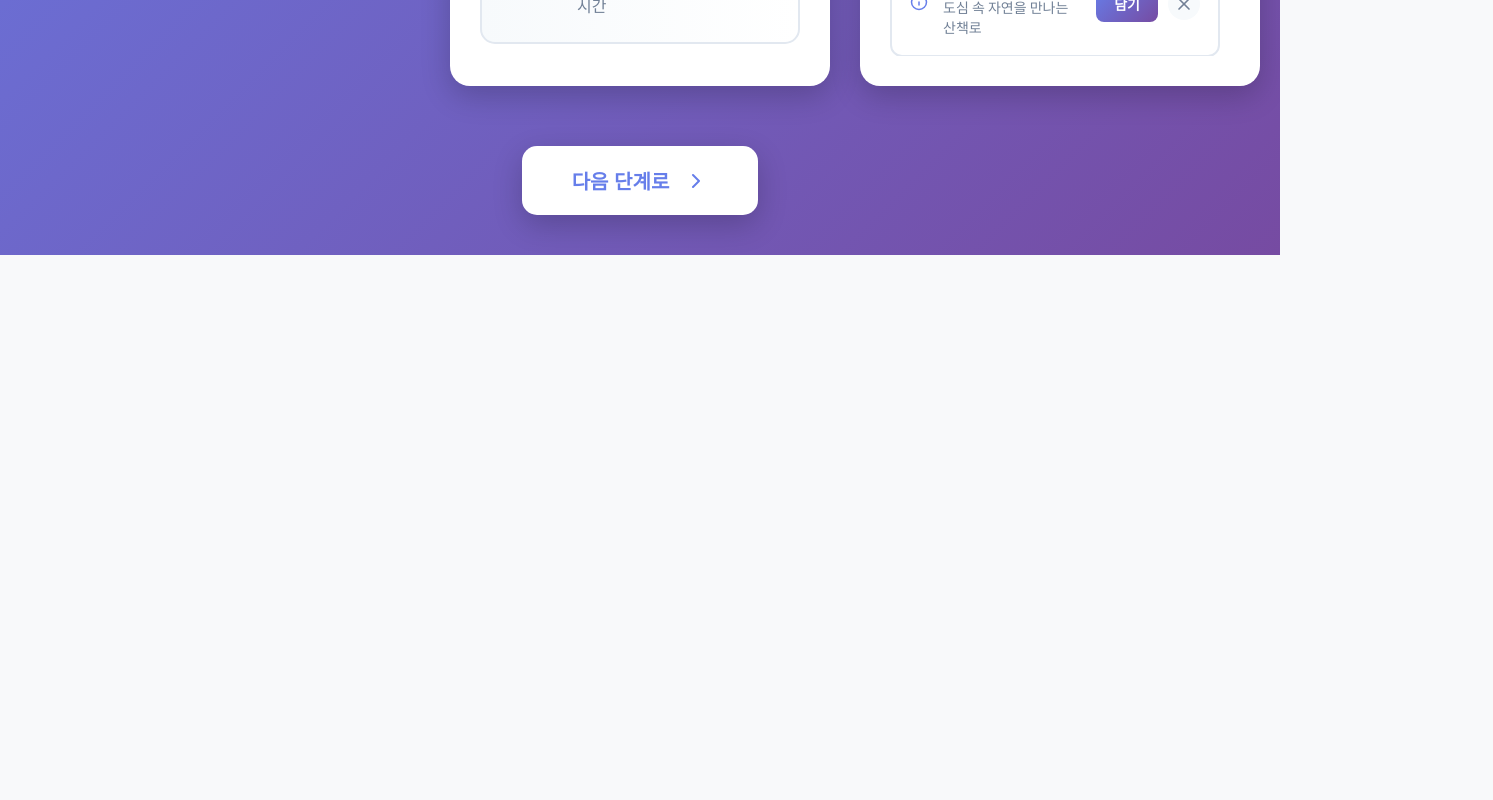
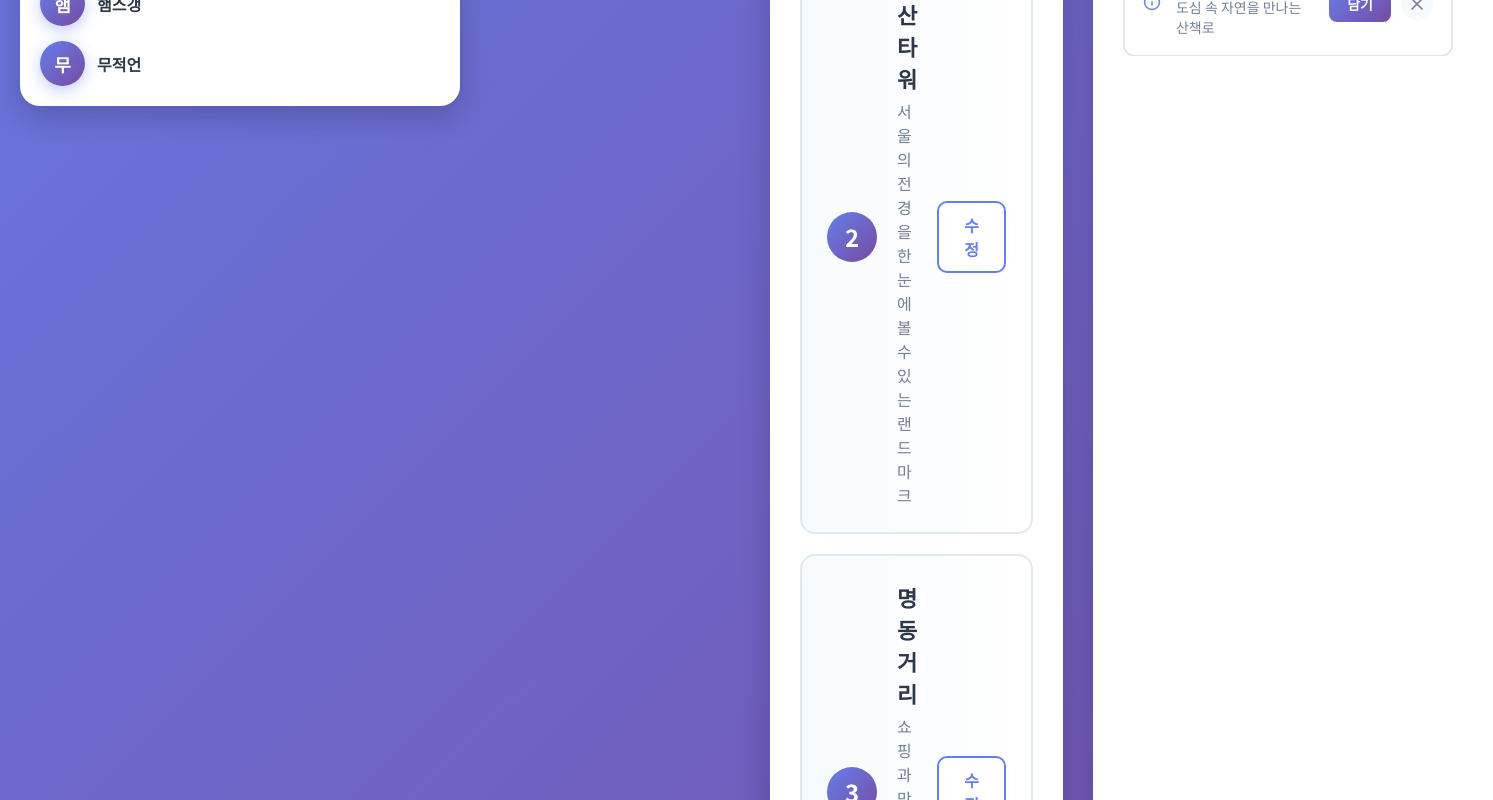
Before and after one commit to wogns-kim/Graduation, a React (Vite) app in the folder Graduation/: page /travel-route/1 in a window 1280 px wide. Shown: the part 840-1640 px from the top of the page, 1493 px wide, since content can reach past the window. Before the commit the page ends 1095 px from the top, so only its background shows below. Built offline with nearby package versions, Linux system fonts and the light colour scheme; no server answers.

Commit message:
디자인 수정

```diff
--- a/Graduation/src/components/Mypage/mypage.tsx
+++ b/Graduation/src/components/Mypage/mypage.tsx
@@ -178,13 +178,7 @@ export default function TravelRoutePage() {
                     </div>
                 </div>
 
-                {/* Next Button */}
-                <div style={styles.nextButtonWrapper}>
-                    <button className="next-btn" style={styles.nextButton}>
-                        <span>다음 단계로</span>
-                        <ChevronRight size={24} style={{ transition: 'transform 0.3s ease' }} />
-                    </button>
-                </div>
+
             </div>
         </div>
     );
@@ -202,7 +196,7 @@ const styles = {
     },
     threeColumnGrid: {
         display: 'grid',
-        gridTemplateColumns: '400px 1fr 400px',
+        gridTemplateColumns: '720px 1fr 400px',
         gap: '30px',
         marginBottom: '40px',
     },
@@ -238,7 +232,7 @@ const styles = {
     },
     tripImage: {
         width: '100%',
-        height: '300px',
+        height: '500px',
         objectFit: 'cover',
         borderRadius: '15px',
         boxShadow: '0 8px 20px rgba(0, 0, 0, 0.15)',
@@ -248,6 +242,8 @@ const styles = {
         borderRadius: '20px',
         padding: '20px',
         boxShadow: '0 10px 30px rgba(0, 0, 0, 0.2)',
+        width: '400px',
+
     },
     avatarGroup: {
         display: 'flex',
```
